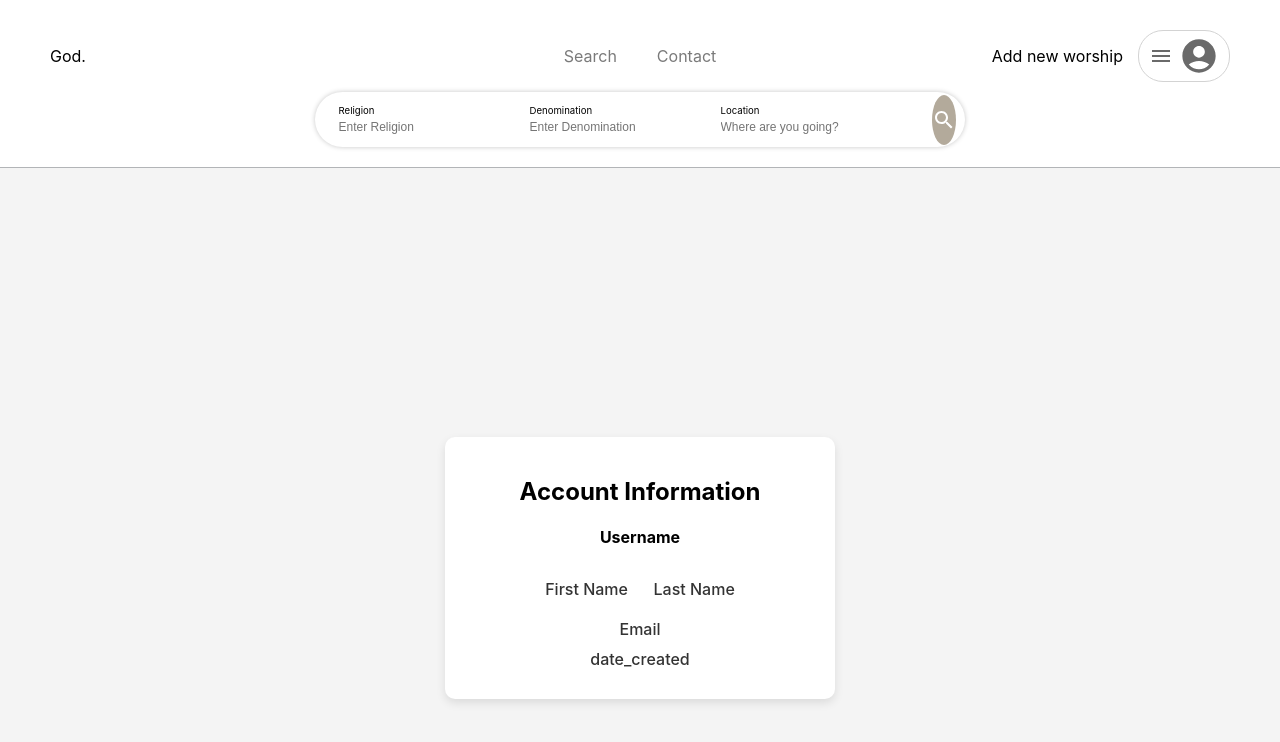
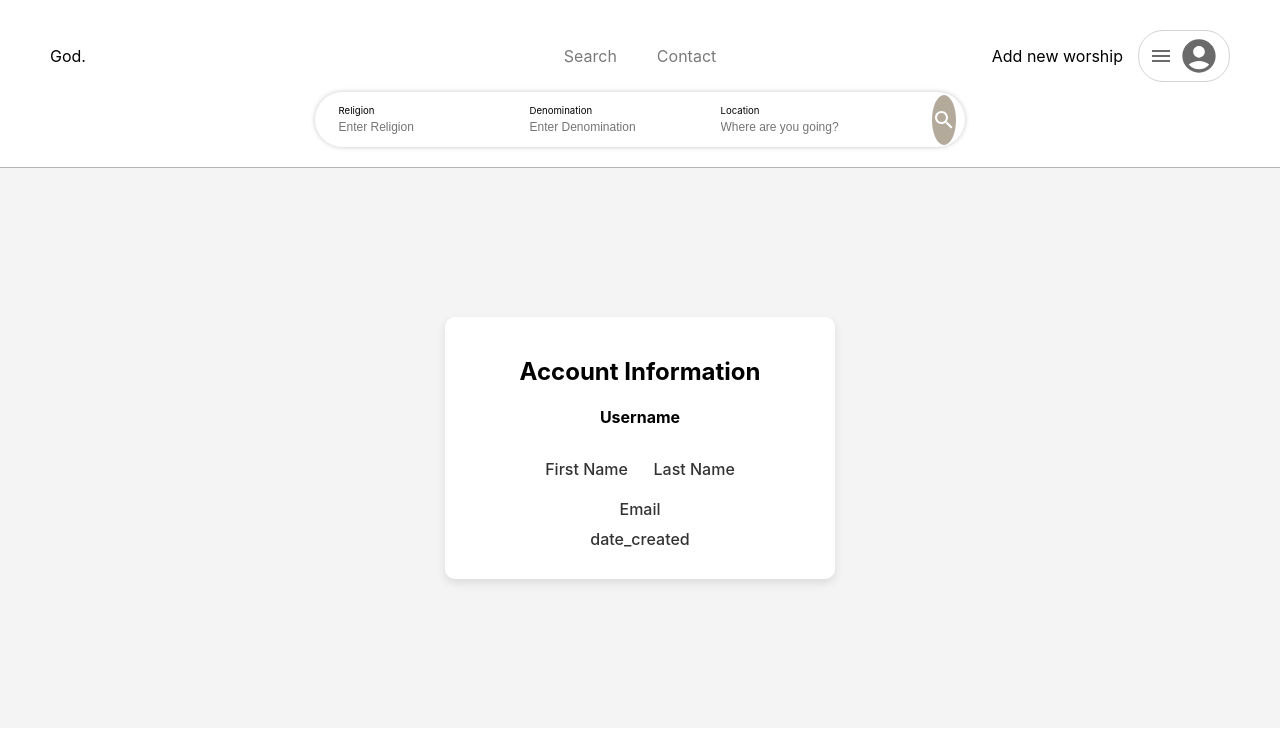
Before and after one commit to jerrybenn/WebDesignProject, a React (Create React App) app in the folder god/: page /account in a window 1280 px wide. Shown: the top 742 px of the page. Built offline with nearby package versions, Linux system fonts and the light colour scheme.

Commit message:
minor changes
made 2 minor changes, moved the card up a slight bit and fixed one of the css attributes

```diff
--- a/god/src/pages/accountPage/Account.css
+++ b/god/src/pages/accountPage/Account.css
@@ -1,6 +1,6 @@
 .body {
    width: 100vw;
-   height: 100vh;
+   height: 70vh;
    display: flex;
    justify-content: center;
    align-items: center;
@@ -27,7 +27,7 @@
 
 .flexRow {
    display: flex;
-   flexDirection: row;
+   flex-direction: row;
    justify-content: center;
    gap: 2vw;
 }
```
